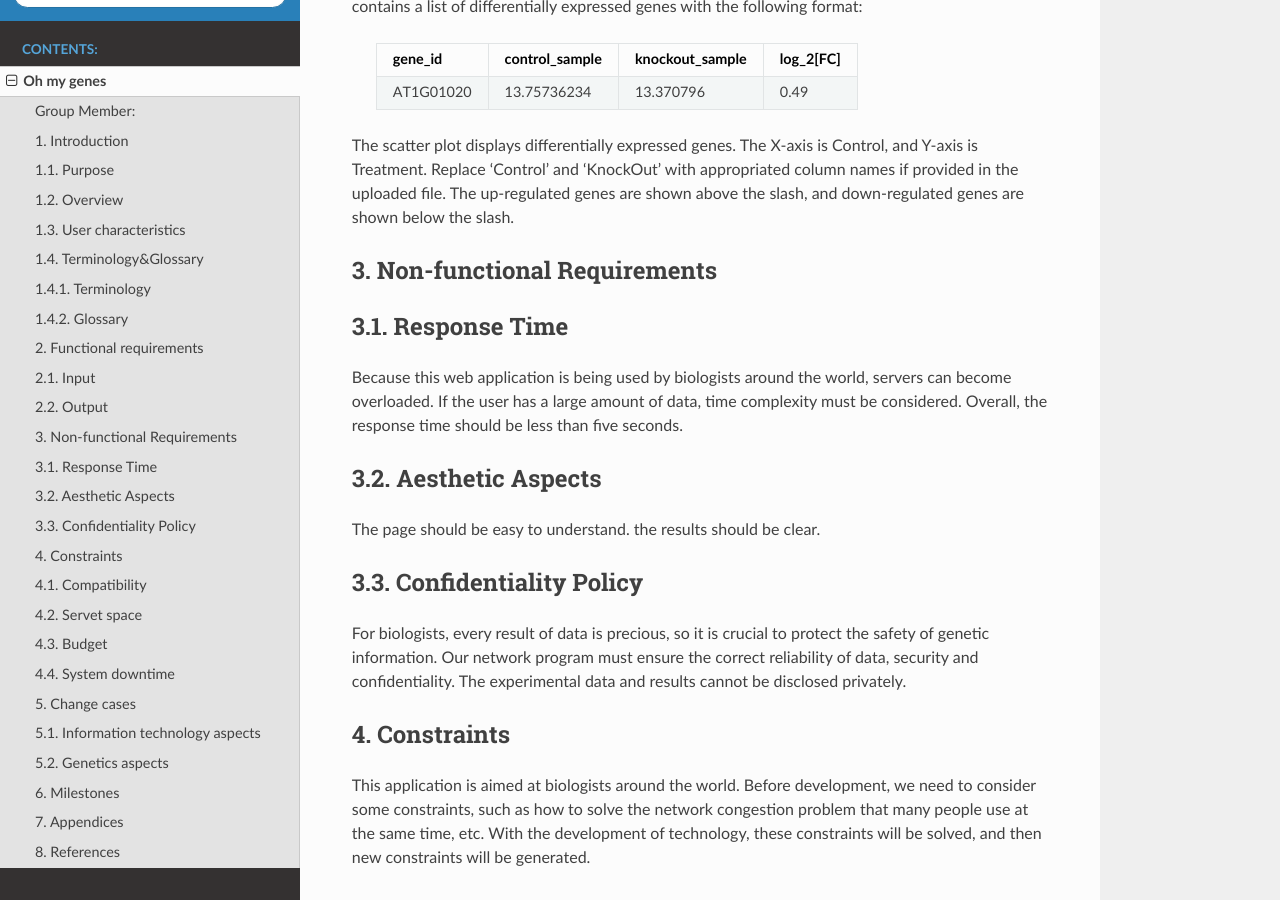
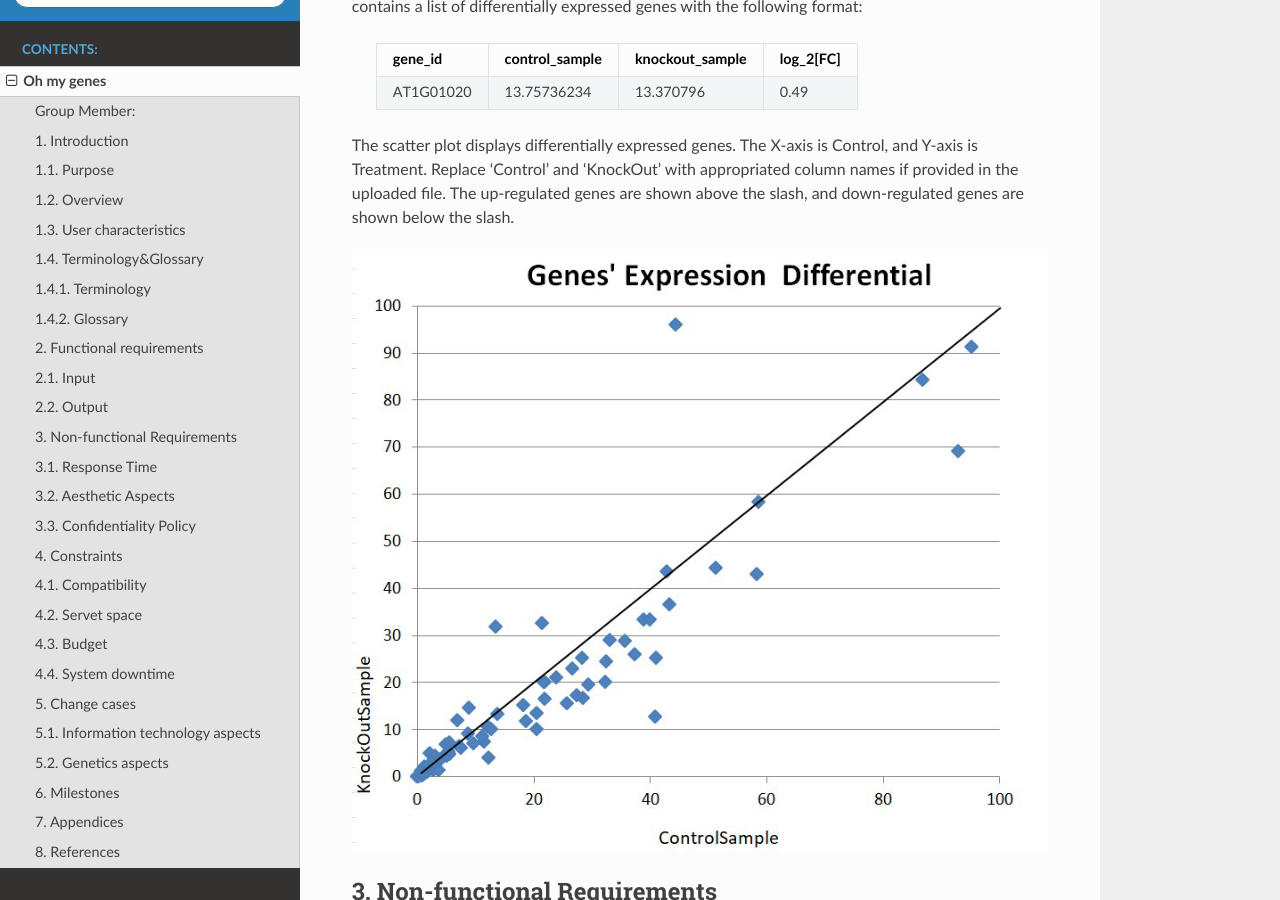
Before and after one commit to klitile/omg, a Sphinx documentation site: the page built from oh_my_gene/source/omg.rst, in a window 1280 px wide and 900 px high, scrolled down 2099 px. Built offline with Sphinx 7.4.7 and the Read the Docs theme 2.0.0, drawn with Linux system fonts in a browser that asks for light colours.

Commit message:
Update omg.rst

```diff
--- a/oh_my_gene/source/omg.rst
+++ b/oh_my_gene/source/omg.rst
@@ -76,6 +76,8 @@ following format:
 
 The scatter plot displays differentially expressed genes. The X-axis is Control, and Y-axis is Treatment. Replace 'Control'  and  'KnockOut'  with appropriated column names if provided in the uploaded file. The up-regulated genes are shown above the slash, and down-regulated genes are shown below the slash.
 
+.. image:: https://raw.githubusercontent.com/klitile/omg/master/oh_my_gene/source/omg.png
+
 3. Non-functional Requirements
 -------------------------------
 3.1. Response Time
```
